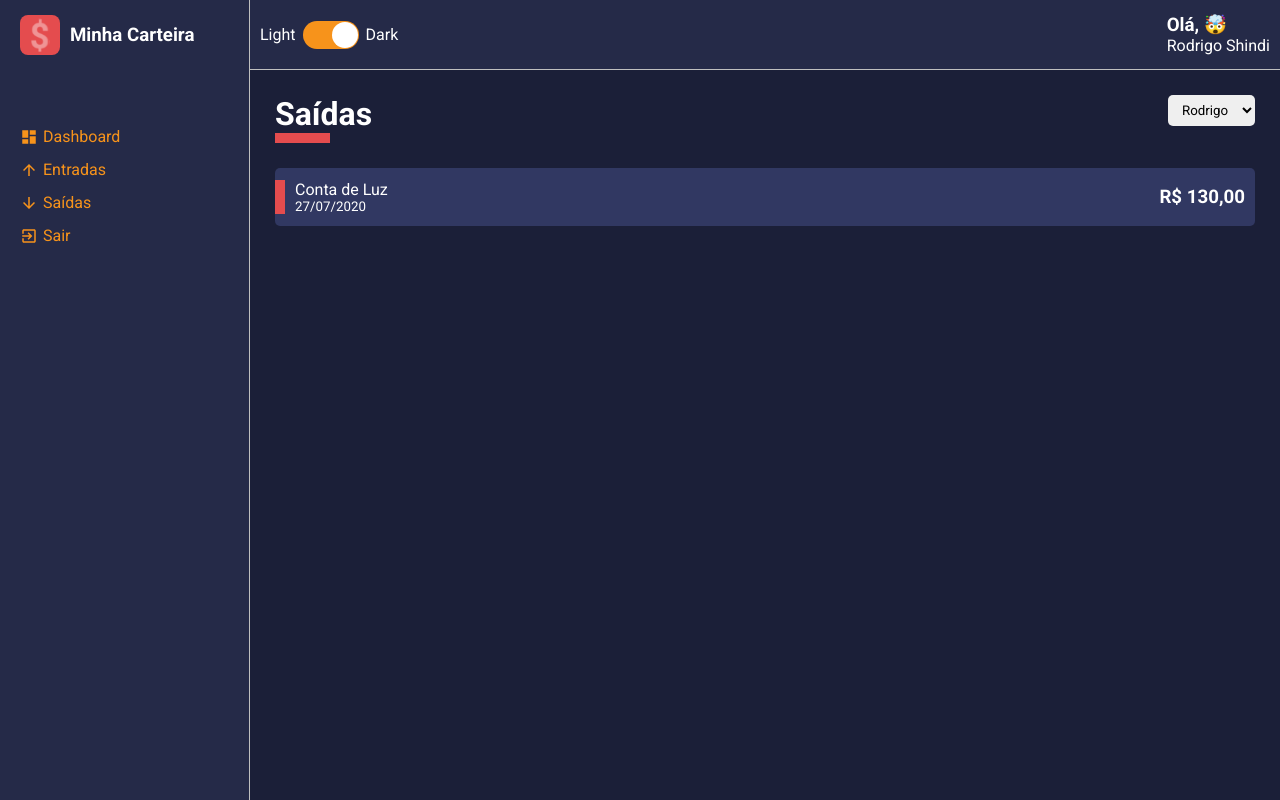
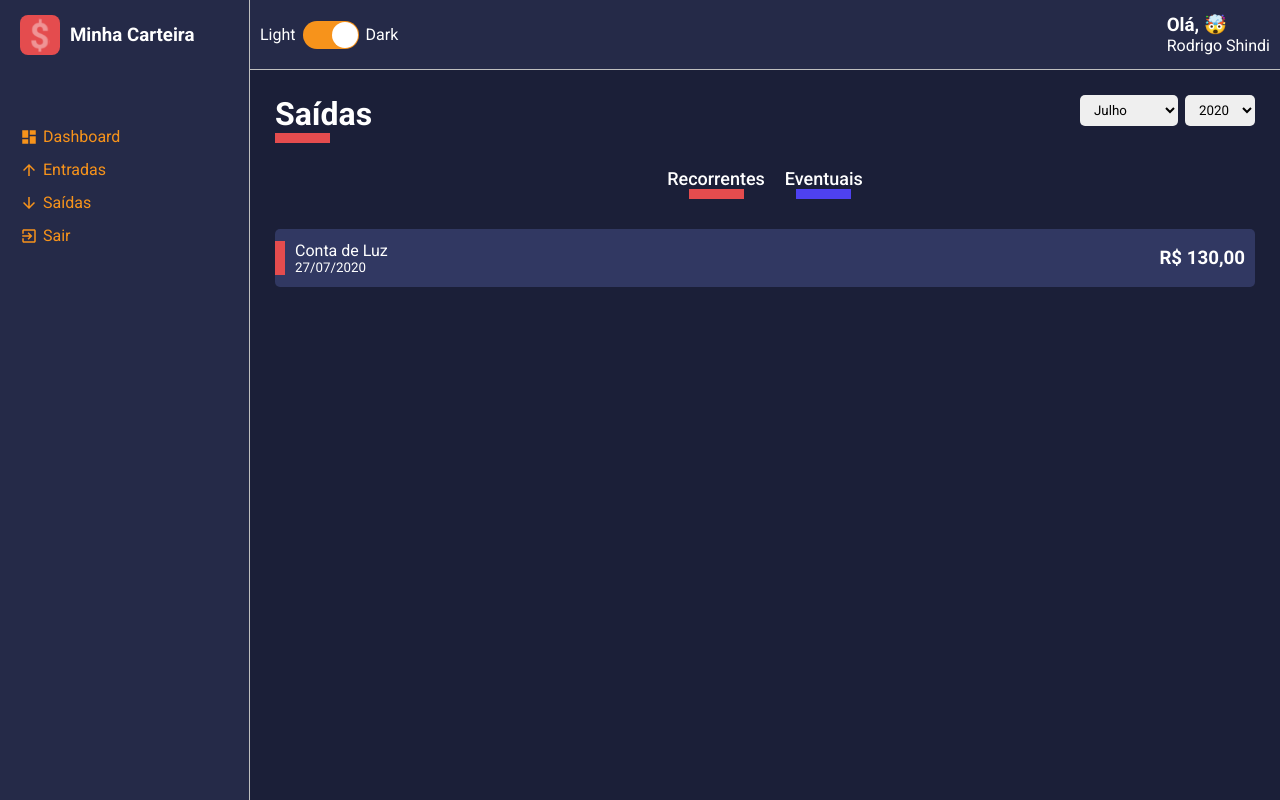
Before and after one commit to shindiogawa/typescript-layout-dashboard, a React (Create React App) app: page /list/1 in a window 1280 px wide. Built offline with nearby package versions, Linux system fonts and the light colour scheme.

Commit message:
Added filters of lists

```diff
--- a/src/pages/List/index.tsx
+++ b/src/pages/List/index.tsx
@@ -3,20 +3,37 @@
 import HistoryFinanceCard from '../../components/HistoryFinanceCard'
 import SelectInput from '../../components/SelectInput'
 
-import { Container, Content } from './styles'
+import { Container, Content, Filters } from './styles'
 
 const List: React.FC = () => {
-  const options = [
-    { value: 'Rodrigo', label: 'Rodrigo' },
-    { value: 'Maria', label: 'Maria' },
-    { value: 'Ana', label: 'Ana' }
+  const months = [
+    { value: 7, label: 'Julho' },
+    { value: 8, label: 'Agosto' },
+    { value: 9, label: 'Setembro' }
+  ]
+
+  const years = [
+    { value: 2020, label: 2020 },
+    { value: 2019, label: 2019 },
+    { value: 2018, label: 2018 }
   ]
 
   return (
     <Container>
       <ContentHeader title="Saídas" lineColor="#E44C4E">
-        <SelectInput options={options} />
+        <SelectInput options={months} />
+        <SelectInput options={years} />
       </ContentHeader>
+
+      <Filters>
+        <button type="button" className="tag-filter tag-filter-recurrent">
+          Recorrentes
+        </button>
+        <button type="button" className="tag-filter tag-filter-eventual">
+          Eventuais
+        </button>
+      </Filters>
+
       <Content>
         <HistoryFinanceCard
           tagColor="#E44C4E"
--- a/src/pages/List/styles.ts
+++ b/src/pages/List/styles.ts
@@ -2,3 +2,38 @@
 
 export const Container = styled.div``
 export const Content = styled.div``
+export const Filters = styled.div`
+  width: 100%;
+  display: flex;
+  justify-content: center;
+  margin-bottom: 30px;
+
+  .tag-filter {
+    font-size: 18px;
+    font-weight: 500;
+    background: none;
+    color: ${props => props.theme.colors.white};
+    margin: 0 10px;
+    transition: opacity 0.3s;
+
+    &:hover {
+      opacity: 0.7;
+    }
+  }
+
+  .tag-filter-recurrent::after {
+    content: '';
+    display: block;
+    width: 55px;
+    margin: 0 auto;
+    border-bottom: 10px solid ${props => props.theme.colors.warning};
+  }
+
+  .tag-filter-eventual::after {
+    content: '';
+    display: block;
+    width: 55px;
+    margin: 0 auto;
+    border-bottom: 10px solid ${props => props.theme.colors.success};
+  }
+`
```
